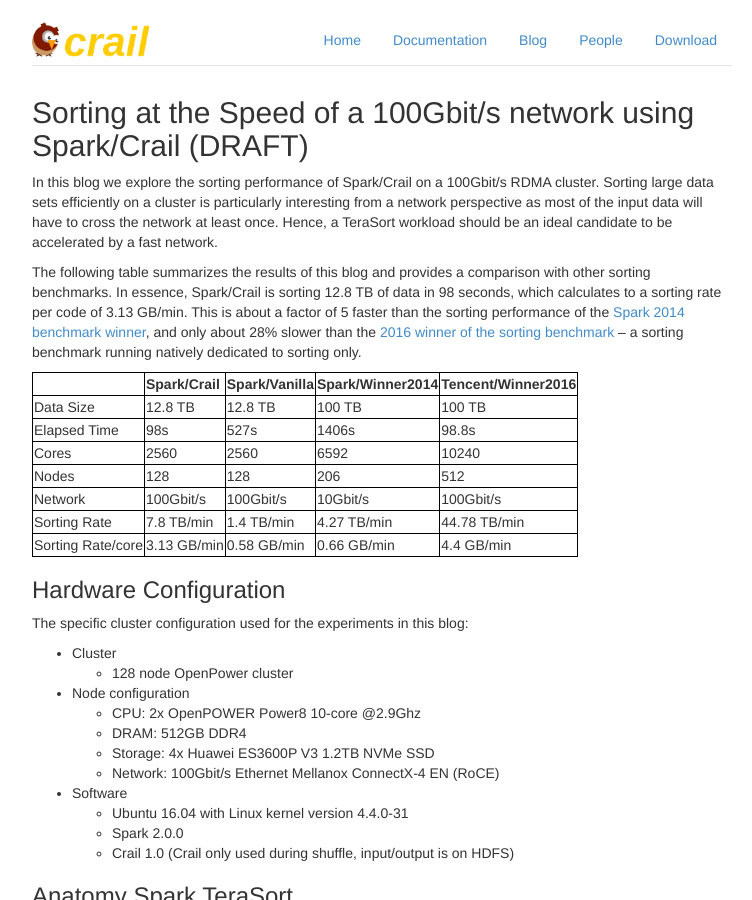
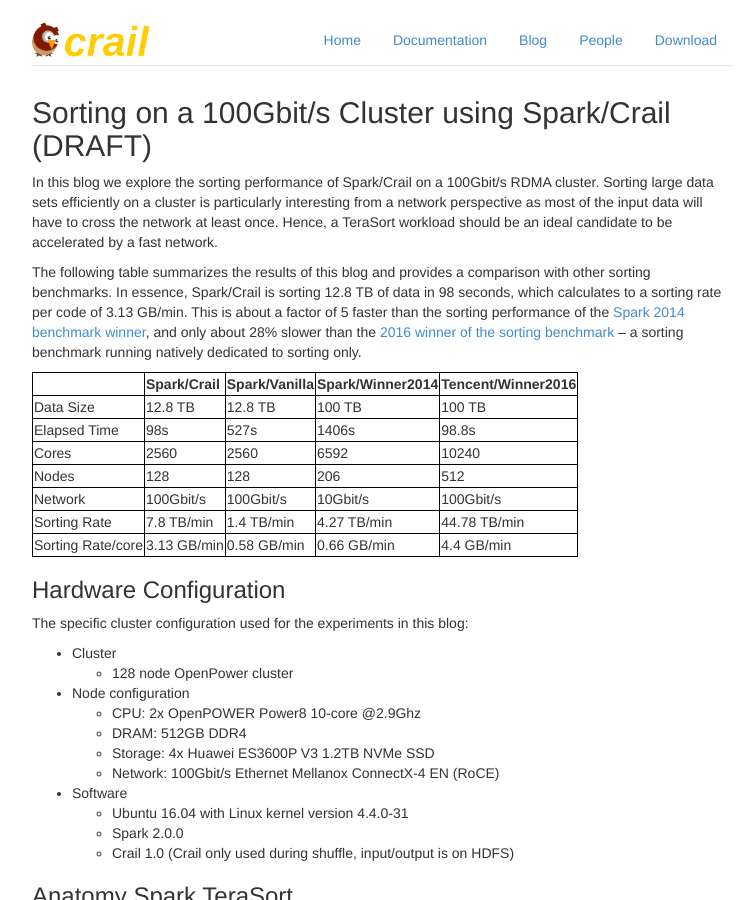
Before and after one commit to apache/incubator-crail-website, a Jekyll site: the page built from _posts/blog/2017-01-1-sorting.md, in a window 1280 px wide and 900 px high. Shown: the whole window, without its empty margins (258-1010 px from the left). Built offline with Jekyll 4.4.1, drawn with Linux system fonts in a browser that asks for light colours.

Commit message:
Update 2017-01-1-sorting.md

```diff
--- a/_posts/blog/2017-01-1-sorting.md
+++ b/_posts/blog/2017-01-1-sorting.md
@@ -1,6 +1,6 @@
 ---
 layout: default
-title: "Sorting at the Speed of a 100Gbit/s network using Spark/Crail (DRAFT)"
+title: "Sorting on a 100Gbit/s Cluster using Spark/Crail (DRAFT)"
 author: Patrick Stuedi
 category: blog
 ---
```
